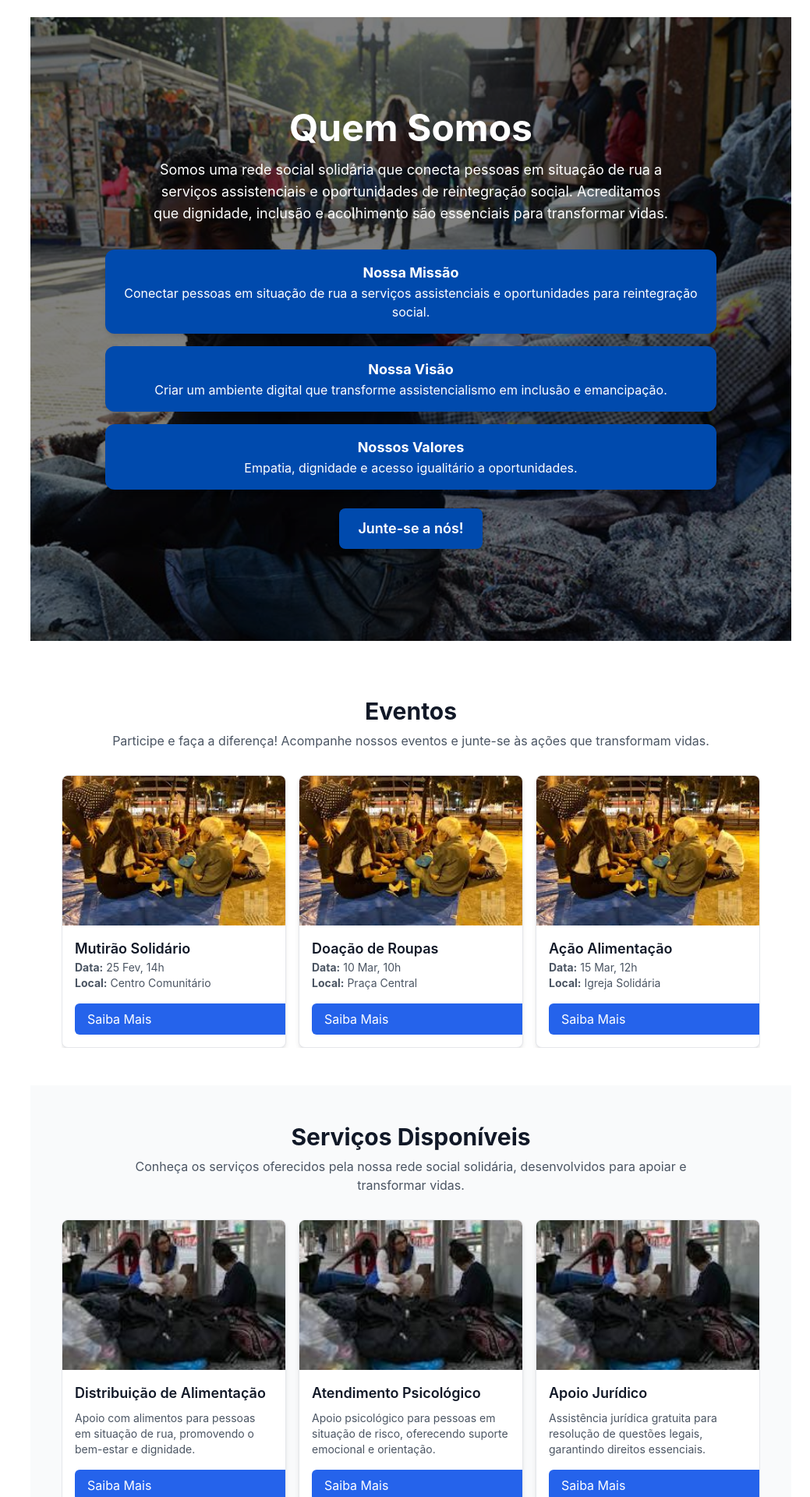
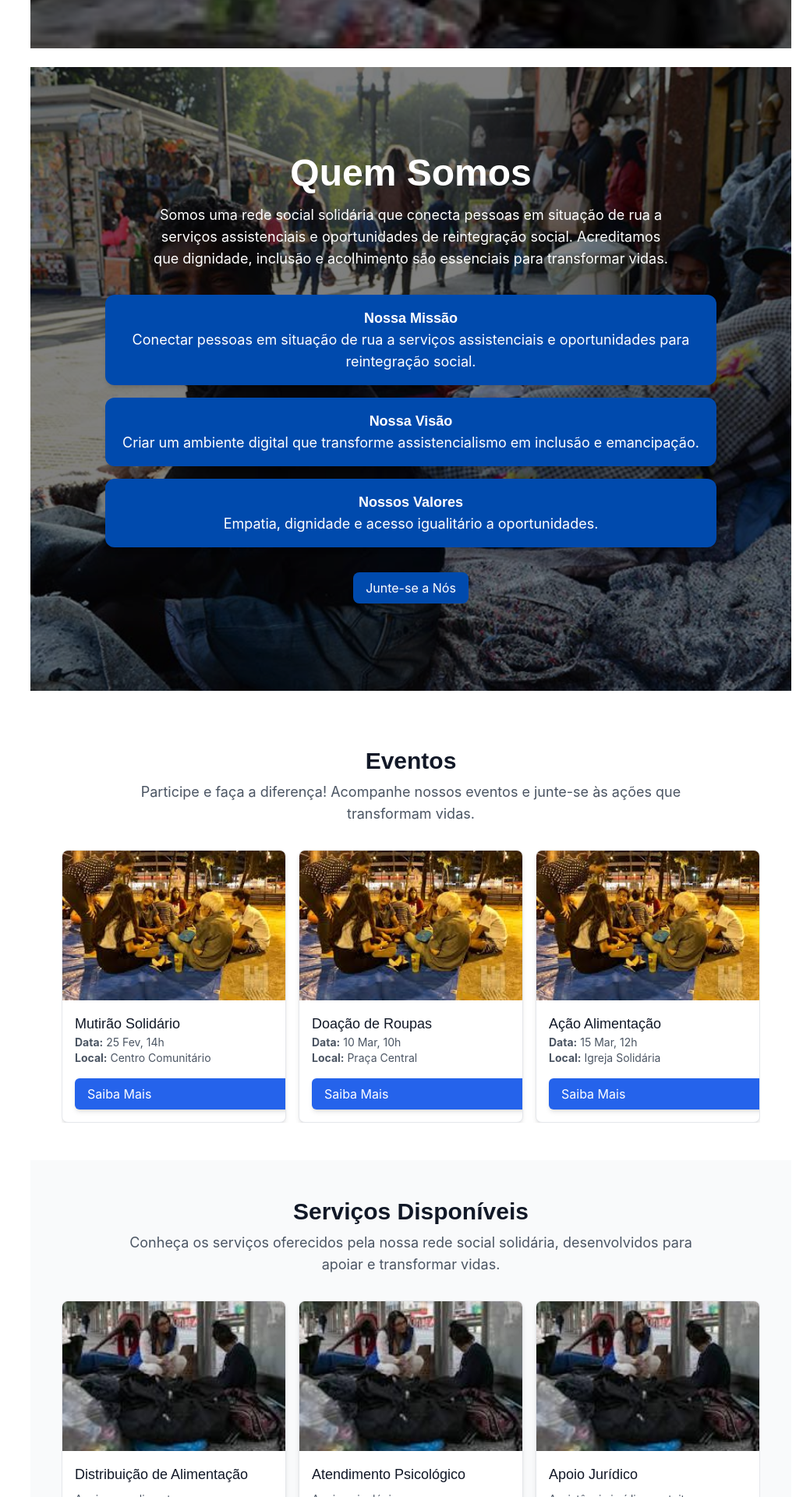
Before and after one commit to laraschuler-dev/rj-spa, a React (Vite) app: page / in a window 1280 px wide. Shown: the part 826-2746 px from the top of the page at 78% size, without its empty margins (241-1280 px from the left). Built offline with nearby package versions, Linux system fonts and the light colour scheme.

Commit message:
✨ Ajustes finais nos componentes e estilizações com Tailwind CSS

```diff
--- a/src/components/AboutUs.tsx
+++ b/src/components/AboutUs.tsx
@@ -1,4 +1,6 @@
 import { motion } from 'framer-motion';
+import Typography from './ui/Typography';
+import Button from './ui/Button';
 
 const AboutUs = () => {
   return (
@@ -17,40 +19,58 @@ const AboutUs = () => {
         className="relative z-10 text-white"
       >
         {/* Título e Descrição */}
-        <h1 className="text-3xl md:text-5xl font-bold">Quem Somos</h1>
-        <p className="mt-4 text-base md:text-lg max-w-2xl mx-auto">
+        <Typography variant="h1" className="text-3xl md:text-5xl font-bold">
+          Quem Somos
+        </Typography>
+        <Typography
+          variant="p"
+          className="mt-4 text-base md:text-lg max-w-2xl mx-auto"
+        >
           Somos uma rede social solidária que conecta pessoas em situação de rua
           a serviços assistenciais e oportunidades de reintegração social.
           Acreditamos que dignidade, inclusão e acolhimento são essenciais para
           transformar vidas.
-        </p>
+        </Typography>
 
         {/* Seções Missão, Visão e Valores */}
         <div className="mt-8 space-y-4">
           <div className="bg-primary text-white p-4 rounded-xl shadow-md min-h-[120px] md:min-h-0 flex flex-col justify-center">
-            <h2 className="font-bold text-lg">Nossa Missão</h2>
-            <p>
+            <Typography variant="h2" className="font-bold text-lg">
+              Nossa Missão
+            </Typography>
+            <Typography variant="p">
               Conectar pessoas em situação de rua a serviços assistenciais e
               oportunidades para reintegração social.
-            </p>
+            </Typography>
           </div>
           <div className="bg-primary text-white p-4 rounded-xl shadow-md min-h-[120px] md:min-h-0 flex flex-col justify-center">
-            <h2 className="font-bold text-lg">Nossa Visão</h2>
-            <p>
+            <Typography variant="h2" className="font-bold text-lg">
+              Nossa Visão
+            </Typography>
+            <Typography variant="p">
               Criar um ambiente digital que transforme assistencialismo em
               inclusão e emancipação.
-            </p>
+            </Typography>
           </div>
           <div className="bg-primary text-white p-4 rounded-xl shadow-md min-h-[120px] md:min-h-0 flex flex-col justify-center">
-            <h2 className="font-bold text-lg">Nossos Valores</h2>
-            <p>Empatia, dignidade e acesso igualitário a oportunidades.</p>
+            <Typography variant="h2" className="font-bold text-lg">
+              Nossos Valores
+            </Typography>
+            <Typography variant="p">
+              Empatia, dignidade e acesso igualitário a oportunidades.
+            </Typography>
           </div>
         </div>
 
         {/* Botão de Ação */}
-        <button className="mt-6 bg-primary text-white px-6 py-3 rounded-lg text-lg font-semibold shadow-md hover:bg-primary-dark transition">
-          Junte-se a nós!
-        </button>
+        <div className="mt-8 text-center">
+          <Button
+            variant="primary"
+            className="mt-16 text-lg font-semibold shadow-md"
+          >
+            Junte-se a Nós
+          </Button>
+        </div>
       </motion.div>
     </section>
   );
--- a/src/components/Contact.tsx
+++ b/src/components/Contact.tsx
@@ -6,6 +6,8 @@ import {
   FaInstagram,
   FaLinkedin,
 } from 'react-icons/fa';
+import Typography from './ui/Typography';
+import SubmitButton from './ui/SubmitButton';
 
 const Contact = () => {
   return (
@@ -17,13 +19,19 @@ const Contact = () => {
         transition={{ duration: 0.8 }}
         className="max-w-3xl mx-auto"
       >
-        <h2 className="text-3xl md:text-5xl font-bold text-gray-900">
+        <Typography
+          variant="h2"
+          className="text-3xl md:text-5xl font-bold text-gray-900"
+        >
           Entre em Contato
-        </h2>
-        <p className="mt-4 text-base md:text-lg text-gray-600">
+        </Typography>
+        <Typography
+          variant="p"
+          className="mt-4 text-base md:text-lg text-gray-600"
+        >
           Fale conosco! Estamos aqui para esclarecer dúvidas, receber sugestões
           e conectar você a nossa rede social solidária.
-        </p>
+        </Typography>
       </motion.div>
 
       {/* Formulário de Contato */}
@@ -44,9 +52,7 @@ const Contact = () => {
             rows={4}
             className="w-full p-3 border rounded-lg focus:ring-2 focus:ring-primary focus:outline-none"
           ></textarea>
-          <button className="w-full bg-primary text-white py-3 rounded-lg font-semibold hover:bg-primary-dark transition">
-            Enviar Mensagem
-          </button>
+          <SubmitButton>Enviar Mensagem</SubmitButton>
         </form>
       </div>
 
--- a/src/components/Events.tsx
+++ b/src/components/Events.tsx
@@ -1,7 +1,9 @@
 import { Swiper, SwiperSlide } from 'swiper/react';
 import 'swiper/css';
 import 'swiper/css/pagination';
-import { Pagination } from 'swiper/modules';
+import { Pagination, Navigation } from 'swiper/modules';
+import Typography from './ui/Typography';
+import CardButton from './ui/CardButton';
 
 const events = [
   {
@@ -31,16 +33,18 @@ export default function Eventos() {
   return (
     <section id="events" className="w-full py-12 px-4 md:px-8 bg-white">
       <div className="max-w-3xl mx-auto text-center">
-        <h2 className="text-3xl font-bold text-gray-900">Eventos</h2>
-        <p className="text-gray-600 mt-2">
+        <Typography variant="h2" className="text-3xl font-bold text-gray-900">
+          Eventos
+        </Typography>
+        <Typography variant="p" className="text-gray-600 mt-2">
           Participe e faça a diferença! Acompanhe nossos eventos e junte-se às
           ações que transformam vidas.
-        </p>
+        </Typography>
       </div>
 
       <div className="mt-8 max-w-4xl mx-auto relative">
         <Swiper
-          modules={[Pagination]}
+          modules={[Pagination, Navigation]} // Aqui foi adicionado Navigation para os botões de navegação
           spaceBetween={16}
           slidesPerView={1}
           pagination={{ clickable: true }}
@@ -62,16 +66,16 @@ export default function Eventos() {
                   className="w-full h-48 object-cover"
                 />
                 <div className="p-4">
-                  <h3 className="font-semibold text-lg text-gray-900">
+                  <Typography variant="h3" className="text-lg text-gray-900">
                     {event.title}
-                  </h3>
-                  <p className="text-sm text-gray-600">
+                  </Typography>
+                  <Typography variant="p" className="text-sm text-gray-600">
                     <strong>Data:</strong> {event.date} <br />
                     <strong>Local:</strong> {event.location}
-                  </p>
-                  <button className="mt-4 px-4 py-2 bg-blue-600 text-white text-base rounded-md hover:bg-blue-700 w-full">
+                  </Typography>
+                  <CardButton>
                     Saiba Mais
-                  </button>
+                  </CardButton>
                 </div>
               </div>
             </SwiperSlide>
--- a/src/components/Services.tsx
+++ b/src/components/Services.tsx
@@ -1,7 +1,9 @@
 import { Swiper, SwiperSlide } from 'swiper/react';
 import 'swiper/css';
 import 'swiper/css/pagination';
-import { Pagination } from 'swiper/modules';
+import { Pagination, Navigation } from 'swiper/modules';
+import Typography from './ui/Typography';
+import CardButton from './ui/CardButton';
 
 const services = [
   {
@@ -34,22 +36,22 @@ const services = [
   },
 ];
 
-export default function Servicos() {
+export default function Services() {
   return (
     <section id="services" className="w-full py-12 px-4 md:px-8 bg-gray-50">
       <div className="max-w-3xl mx-auto text-center">
-        <h2 className="text-3xl font-bold text-gray-900">
+        <Typography variant="h2" className="text-3xl font-bold text-gray-900">
           Serviços Disponíveis
-        </h2>
-        <p className="text-gray-600 mt-2">
+        </Typography>
+        <Typography variant="p" className="text-gray-600 mt-2">
           Conheça os serviços oferecidos pela nossa rede social solidária,
           desenvolvidos para apoiar e transformar vidas.
-        </p>
+        </Typography>
       </div>
 
       <div className="mt-8 max-w-4xl mx-auto relative">
         <Swiper
-          modules={[Pagination]}
+          modules={[Pagination, Navigation]}
           spaceBetween={16}
           slidesPerView={1}
           pagination={{ clickable: true }}
@@ -71,15 +73,16 @@ export default function Servicos() {
                   className="w-full h-48 object-cover"
                 />
                 <div className="p-4">
-                  <h3 className="font-semibold text-lg text-gray-900">
+                  <Typography variant="h3" className="text-lg text-gray-900">
                     {service.title}
-                  </h3>
-                  <p className="text-sm text-gray-600 mt-2">
+                  </Typography>
+                  <Typography
+                    variant="p"
+                    className="text-sm text-gray-600 mt-2"
+                  >
                     {service.description}
-                  </p>
-                  <button className="mt-4 px-4 py-2 bg-blue-600 text-white text-base rounded-md hover:bg-blue-700 w-full">
-                    Saiba Mais
-                  </button>
+                  </Typography>
+                  <CardButton>Saiba Mais</CardButton>
                 </div>
               </div>
             </SwiperSlide>
--- /dev/null
+++ b/src/components/ui/CardButton.tsx
@@ -0,0 +1,29 @@
+import React from 'react';
+import clsx from 'clsx';
+
+interface CardButtonProps {
+  children: React.ReactNode;
+  onClick?: () => void;
+  disabled?: boolean;
+}
+
+const CardButton: React.FC<CardButtonProps> = ({
+  children,
+  onClick,
+  disabled = false,
+}) => {
+  return (
+    <button
+      onClick={onClick}
+      disabled={disabled}
+      className={clsx('mt-4 text-base shadow-md w-full px-4 py-2 rounded-lg transition-all', {
+        'bg-blue-600 text-white text-base rounded-md hover:bg-blue-700 w-full': !disabled,
+        'opacity-50 cursor-not-allowed': disabled,
+      })}
+    >
+      {children}
+    </button>
+  );
+};
+
+export default CardButton;
--- /dev/null
+++ b/src/components/ui/SubmitButton.tsx
@@ -0,0 +1,28 @@
+import React from 'react';
+import clsx from 'clsx';
+
+interface SubmitButtonProps {
+  children: React.ReactNode;
+  onClick?: () => void;
+  disabled?: boolean;
+}
+
+const SubmitButton: React.FC<SubmitButtonProps> = ({
+  children,
+  onClick,
+  disabled = false,
+}) => {
+  return (
+    <button
+      onClick={onClick}
+      disabled={disabled}
+      className={clsx('w-full bg-primary text-white py-3 rounded-lg font-semibold hover:bg-primary-dark transition', {
+        'opacity-50 cursor-not-allowed': disabled,
+      })}
+    >
+      {children}
+    </button>
+  );
+};
+
+export default SubmitButton;
```
Also changed, not shown: src/components/HowToDonate.tsx (+12 -10 lines), src/components/Introduction.tsx (+24 -10 lines).
